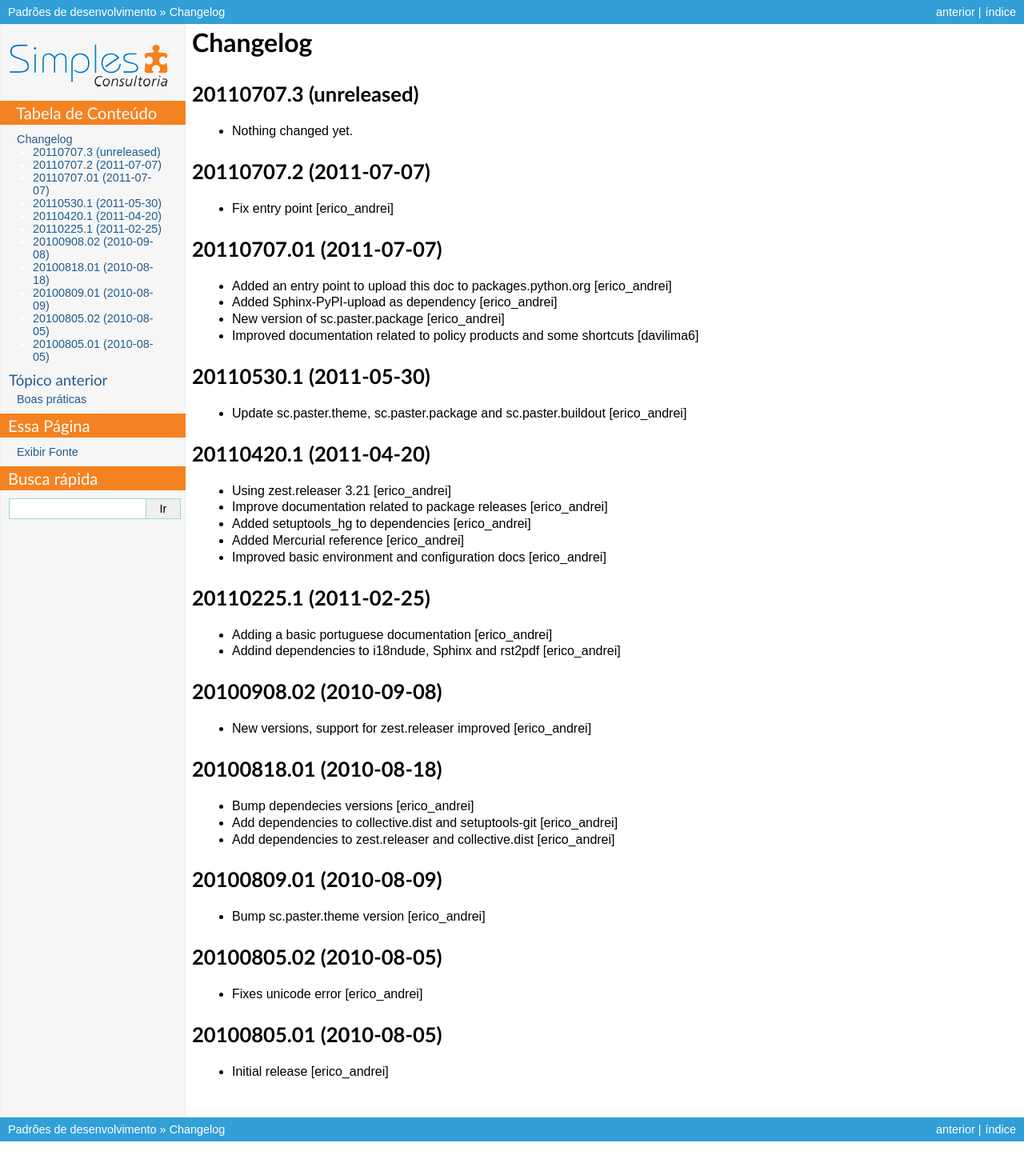
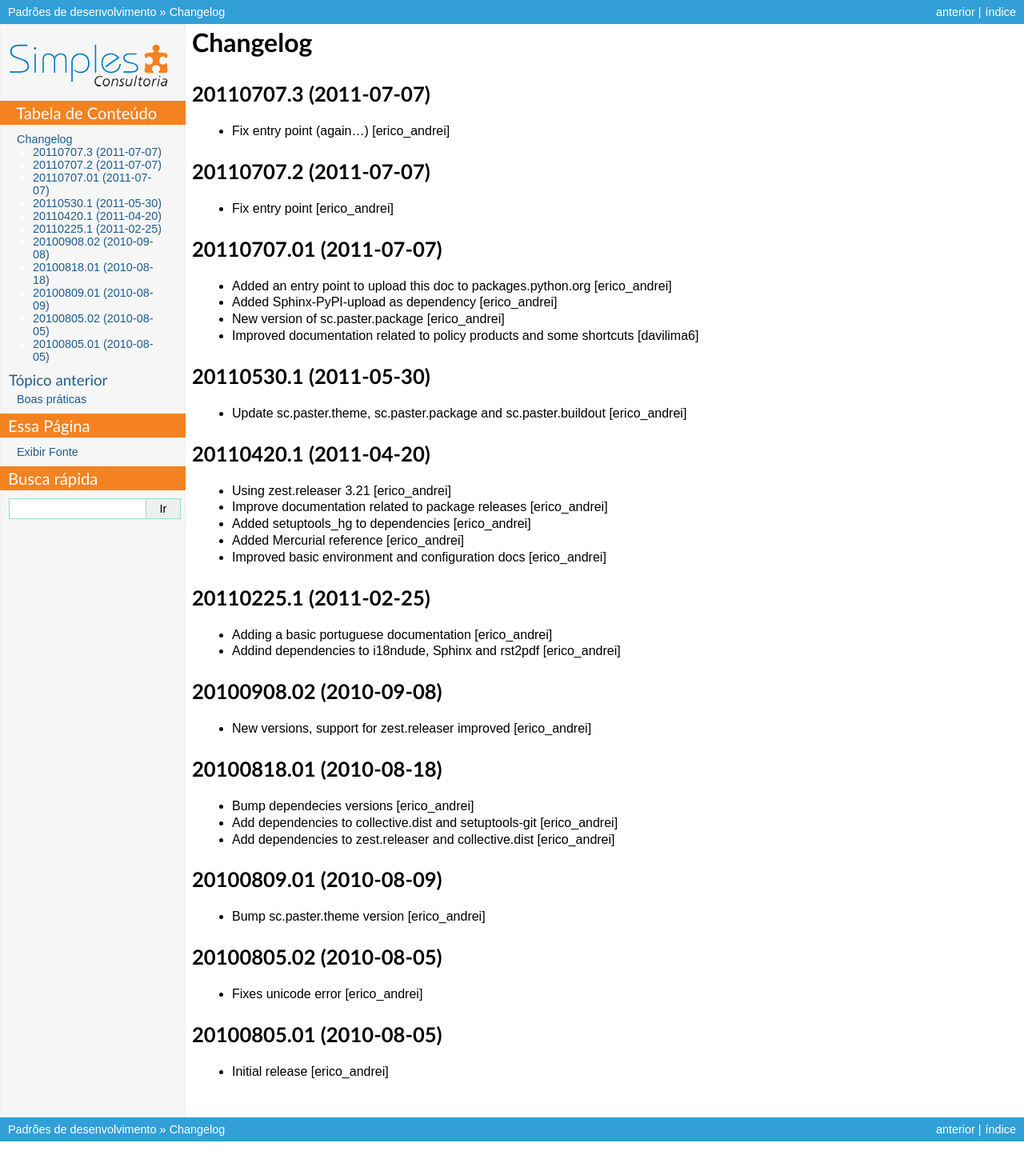
Before and after one commit to simplesconsultoria/sc.dev.core, a Sphinx documentation site: the page built from docs/HISTORY.txt, in a window 1280 px wide. Shown: the whole page at 80% size. Built offline with Sphinx 7.4.7, drawn with Linux system fonts in a browser that asks for light colours.

Commit message:
Preparing release 20110707.3

```diff
--- a/docs/HISTORY.txt
+++ b/docs/HISTORY.txt
@@ -1,10 +1,10 @@
 Changelog
 =========
 
-20110707.3 (unreleased)
+20110707.3 (2011-07-07)
 -----------------------
 
-- Nothing changed yet.
+* Fix entry point (again...) [erico_andrei]
 
 
 20110707.2 (2011-07-07)
--- a/setup.py
+++ b/setup.py
@@ -1,7 +1,7 @@
 from setuptools import setup, find_packages
 import os
 
-version = '20110707.3dev'
+version = '20110707.3'
 
 setup(name='sc.dev.core',
       version=version,
```
